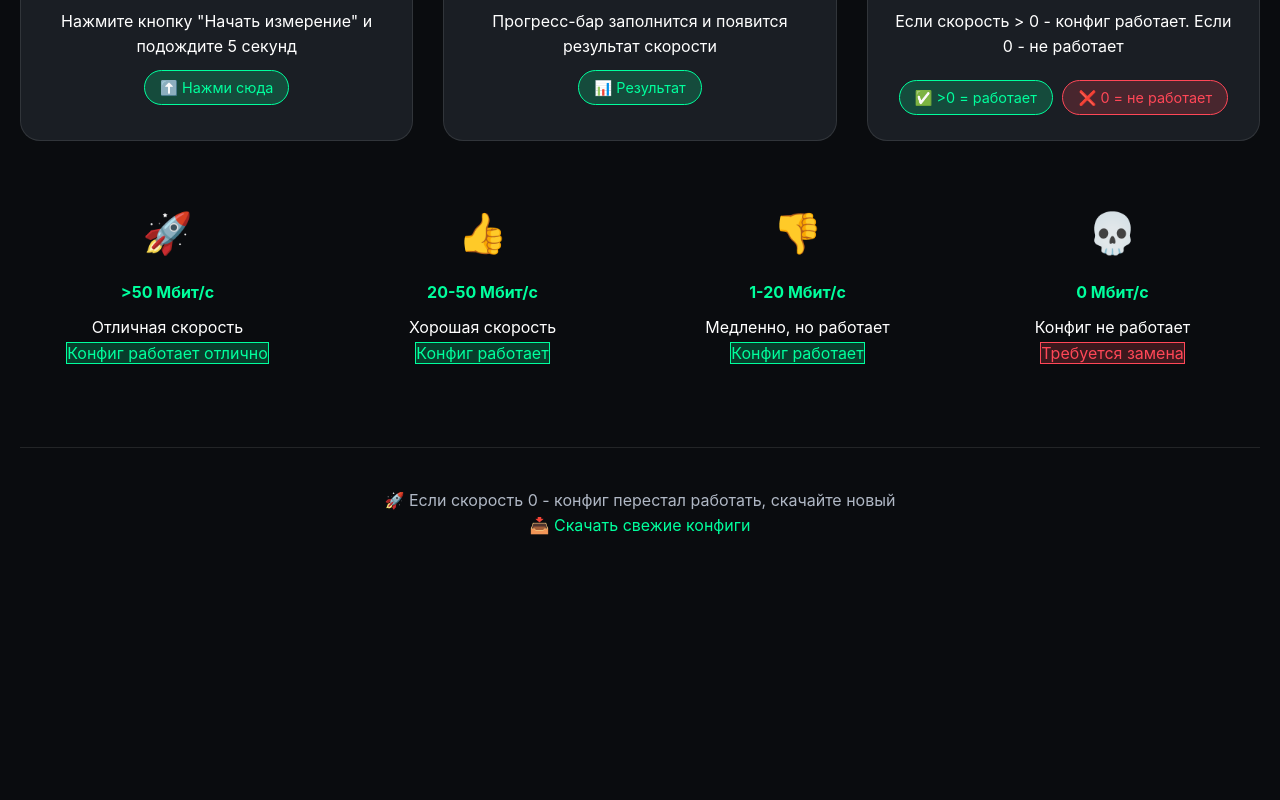
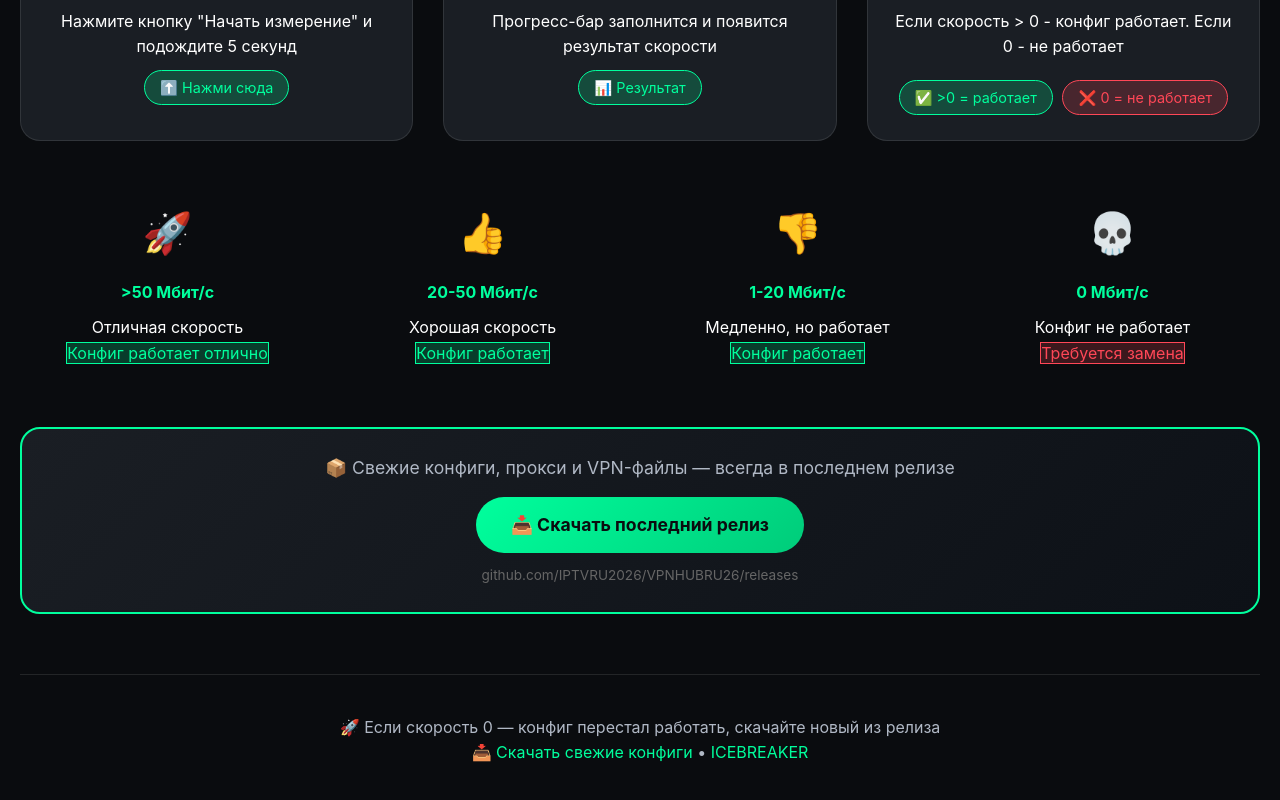
Before and after one commit to IPTVRU2026/VPNRU, a plain HTML site: page speed-test.html in a window 1280 px wide. Shown: the part 1411-2211 px from the top of the page. Before the commit the page ends 2010 px from the top, so only its background shows below. Drawn offline with Linux system fonts and the light colour scheme.

Commit message:
📝 Update speed-test.html - 2026-02-17 14:31

```diff
--- a/speed-test.html
+++ b/speed-test.html
@@ -100,9 +100,22 @@
             </div>
         </div>
 
+
+        <div style="background: linear-gradient(135deg, #1a1e24, #0d1117); border: 2px solid #00ff9d; border-radius: 20px; padding: 25px; margin: 30px 0; text-align: center;">
+            <p style="font-size: 1.1em; color: var(--text-secondary); margin-bottom: 15px;">
+                📦 Свежие конфиги, прокси и VPN-файлы — всегда в последнем релизе
+            </p>
+            <a href="https://github.com/IPTVRU2026/VPNHUBRU26/releases/latest" target="_blank" style="display: inline-block; padding: 14px 35px; background: linear-gradient(135deg, #00ff9d, #00cc7a); color: #0a0c0f; border-radius: 50px; font-weight: bold; font-size: 1.1em; text-decoration: none; transition: transform 0.3s;">
+                📥 Скачать последний релиз
+            </a>
+            <p style="margin-top: 12px; font-size: 0.85em; color: #666;">
+                github.com/IPTVRU2026/VPNHUBRU26/releases
+            </p>
+        </div>
+
         <div class="footer">
-            <p>🚀 Если скорость 0 - конфиг перестал работать, скачайте новый</p>
-            <p><a href="https://github.com/IPTVRU2026/VPNRU/releases/latest">📥 Скачать свежие конфиги</a></p>
+            <p>🚀 Если скорость 0 — конфиг перестал работать, скачайте новый из релиза</p>
+            <p><a href="https://github.com/IPTVRU2026/VPNHUBRU26/releases/latest">📥 Скачать свежие конфиги</a> • <a href="https://IPTVRU2026.github.io/VPNRU">ICEBREAKER</a></p>
         </div>
     </div>
 
```
